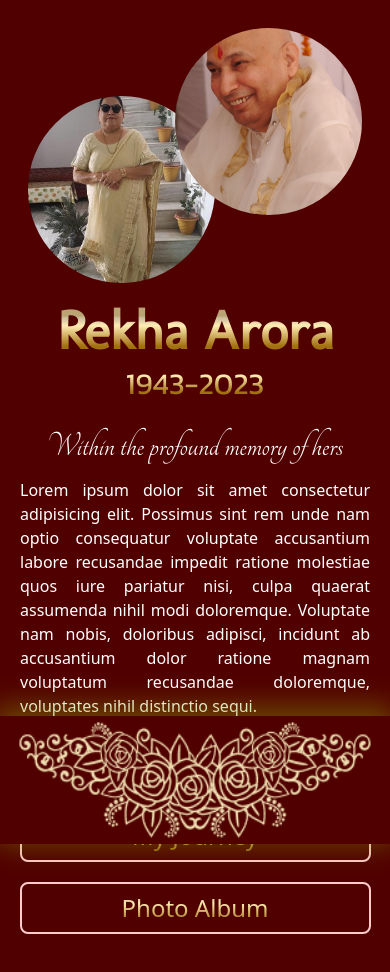
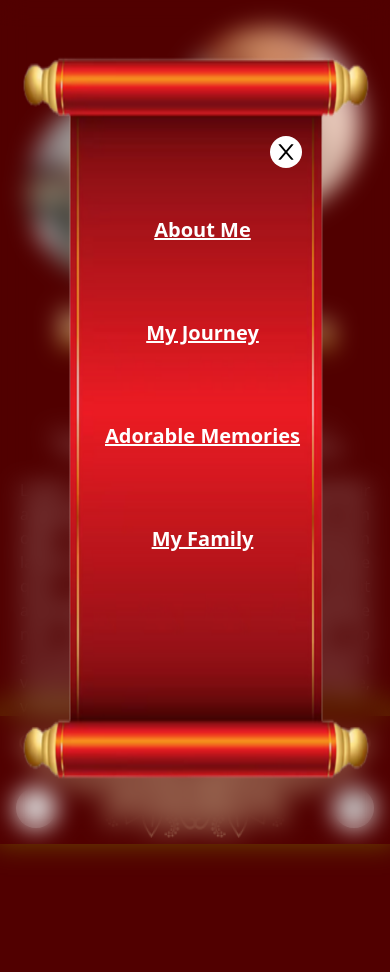
Before and after one commit to UltigendLemate/rekhamam, a Next.js app: page / in a window 390 px wide. Shown: the top 972 px of the page. After the commit the page ends 866 px from the top, so only its background shows below. Built offline with nearby package versions, Linux system fonts and the light colour scheme; grey boxes are pictures that could not be loaded.

Commit message:
traditional scroll menu

```diff
--- a/src/pages/index.js
+++ b/src/pages/index.js
@@ -1,69 +1,151 @@
-import Head from 'next/head'
-import Image from 'next/image'
-import { useState } from 'react'
+import Head from "next/head";
+import Image from "next/image";
+import { useState } from "react";
 
-import { AiOutlineMenu, AiOutlineClose } from 'react-icons/ai'
-import guruji from '../../public/guruji.jpg'
-import rekha_main from '../../public/rekha_main.jpg'
+import { AiOutlineMenu, AiOutlineClose } from "react-icons/ai";
+import guruji from "../../public/guruji.jpg";
+import rekha_main from "../../public/rekha_main.jpg";
 
 export default function Home() {
-  const [hamburger, sethamburger] = useState(true)
+  const [hamburger, sethamburger] = useState(true);
+  const [voice, setvoice] = useState(false);
 
   return (
-    <div className='bg-[#510000] '>
+    <div className="bg-[#510000] ">
       <Head>
         <title>Mrs Rekha Arora</title>
         <meta name="description" content="Generated by create next app" />
         <meta name="viewport" content="width=device-width, initial-scale=1" />
         {/* <link rel="icon" href="/favicon.ico" /> */}
       </Head>
-      <div className=' bg-[#510000] w-full h-full xl:h-[80vh] lg:flex lg:px-20'>
-        <div className='md:scale-75 lg:w-[30%] lg:scale-100 lg:flex lg:flex-col lg:space-y-7 lg:ml-5 lg:justify-center lg:h-[100vh] xl:w-[50%]'>
-        <div className='absolute lg:relative top-24 left-7 h-[48vw] w-[48vw] lg:h-auto lg:w-full lg:top-0 lg:left-0 aspect-square  xl:top-0 xl:w-[48%] xl:left-10'>
-        <Image src={rekha_main} alt='rekha_main' fill={true} className="object-cover rounded-full lg:border-[5px] lg:border-yellow-700" />
+
+      {/* main content div  */}
+      <div className=" bg-[#510000] w-full h-full xl:h-[80vh] lg:flex lg:px-20">
+        <div className="md:scale-75 lg:w-[30%] lg:scale-100 lg:flex lg:flex-col lg:space-y-7 lg:ml-5 lg:justify-center lg:h-[100vh] xl:w-[50%]">
+          <div className="absolute lg:relative top-24 left-7 h-[48vw] w-[48vw] lg:h-auto lg:w-full lg:top-0 lg:left-0 aspect-square   xl:w-[48%] xl:left-10 xl:top-10">
+            <Image
+              src={rekha_main}
+              alt="rekha_main"
+              fill={true}
+              className="object-cover rounded-full lg:border-[5px] lg:border-yellow-700"
+            />
           </div>
-        <div className='absolute top-7 lg:relative right-7 h-[48vw] w-[48vw] lg:top-0 lg:left-0 lg:h-auto lg:w-full  aspect-square xl:absolute xl:top-[calc(50%-17rem)] xl:left-80 xl:w-[48%]'>
-        <Image src={guruji} alt='Guruji' fill={true} className="object-cover rounded-full lg:border-[5px] lg:border-yellow-700" />
+          <div className="absolute top-7 lg:relative right-7 h-[48vw] w-[48vw] lg:top-0 lg:left-0 lg:h-auto lg:w-full  aspect-square xl:absolute xl:top-[calc(50%-17rem)] xl:left-80 xl:w-[48%]">
+            <Image
+              src={guruji}
+              alt="Guruji"
+              fill={true}
+              className="object-cover rounded-full lg:border-[5px] lg:border-yellow-700"
+            />
           </div>
         </div>
 
-      <div className='absolute top-[19rem] lg:static md:top-[calc(50vw-40px)]  lg:flex lg:flex-col lg:justify-center w-full md:text-xl md:w-[calc(100%-160px)] md:left-[80px] xl:w-[50%] xl:relative xl:left-0 xl:top-16 xl:pr-7'>
-        <h1 className='heading text-5xl text-[3.4rem] text-center font-bold font-molengo xl:text-7xl'>Rekha Arora</h1>
-        <h3 className='heading text-3xl text-center font-kanit pt-2 xl:text-4xl'>1943-2023</h3>
-        <h4 className='text-white text-4xl  text-center font-tangerine pt-6 xl:text-5xl'>Within the profound memory of hers</h4>
-        <p className='text-white text-base px-5 text-justify pb-5 pt-3 xl:text-xl '>Lorem ipsum dolor sit amet consectetur adipisicing elit. Possimus sint rem unde nam optio consequatur voluptate accusantium labore recusandae impedit ratione molestiae quos iure pariatur nisi, culpa quaerat assumenda nihil modi doloremque. Voluptate nam nobis, doloribus adipisci, incidunt ab accusantium dolor ratione magnam voluptatum recusandae doloremque, voluptates nihil distinctio sequi.</p>
+        <div className="absolute top-[19rem] lg:static md:top-[calc(50vw-40px)]  lg:flex lg:flex-col lg:justify-center w-full md:text-xl md:w-[calc(100%-160px)] md:left-[80px] xl:w-[50%] xl:h-[100vh] xl:pr-7">
+          <h1 className="heading text-5xl text-[3.4rem] text-center font-bold font-molengo xl:text-7xl">
+            Rekha Arora
+          </h1>
+          <h3 className="heading text-3xl text-center font-kanit pt-2 xl:text-4xl">
+            1943-2023
+          </h3>
+          <h4 className="text-white text-4xl  text-center font-tangerine pt-6 xl:text-5xl">
+            Within the profound memory of hers
+          </h4>
+          <p className="text-white text-base px-5 text-justify pb-5 pt-3 xl:text-xl ">
+            Lorem ipsum dolor sit amet consectetur adipisicing elit. Possimus
+            sint rem unde nam optio consequatur voluptate accusantium labore
+            recusandae impedit ratione molestiae quos iure pariatur nisi, culpa
+            quaerat assumenda nihil modi doloremque. Voluptate nam nobis,
+            doloribus adipisci, incidunt ab accusantium dolor ratione magnam
+            voluptatum recusandae doloremque, voluptates nihil distinctio sequi.
+          </p>
 
+          {/* <div className='grid space-y-5 xl:hidden pb-5 lg:grid-cols-2 lg:px-6 lg:gap-x-6'>
 
-        <div className='grid space-y-5 xl:hidden pb-5 lg:grid-cols-2 lg:px-6 lg:gap-x-6'>
-          {/* Check out: */}
           <div className='heading text-center  text-2xl  p-2 w-[90%] lg:w-full mx-auto border-2 border-red-200 lg:border-yellow-600 lg:font-semibold rounded-lg lg:col-span-2'>My Family and Friends</div>
           <div className='heading text-center  text-2xl  p-2 w-[90%] lg:w-full mx-auto border-2 border-red-200 lg:border-yellow-600 lg:font-semibold rounded-lg '>My Journey</div>
           <div className='heading text-center  text-2xl  p-2 w-[90%] lg:w-full mx-auto border-2 border-red-200 lg:border-yellow-600 lg:font-semibold rounded-lg '>Photo Album</div>
+        </div> */}
+
+          <div className="w-full h-32 sm:hidden bg-transparent"></div>
+        </div>
       </div>
 
-        <div className='w-full h-32 sm:hidden bg-transparent'></div>
+      {/* bottom image on phone  */}
+      <div className="fixed sm:hidden bottom-0 left-0 h-32 w-[100vw] bg-[#510000] shadowOnImg">
+        <Image src="/set.png" alt="set" fill={true} className=" scale-90 " />
+      </div>
+
+      {/* left image on md+  */}
+      <div className="fixed hidden sm:block rotate-90 top-[calc(50%-40px)] right-[calc(50%-40px)] h-20 w-full  ">
+        <Image
+          src="/set.png"
+          alt="set"
+          fill={true}
+          className=" scale-90 object-contain"
+        />
+      </div>
+
+      {/* right img on md+  */}
+      <div className="fixed hidden sm:block -rotate-90 top-[calc(50%-40px)] left-[calc(50%-40px)] h-20 w-full  ">
+        <Image
+          src="/set.png"
+          alt="set"
+          fill={true}
+          className=" scale-90 object-contain"
+        />
+      </div>
+
+      {/* menu button on bl  */}
+      <div
+        className="bg-white h-10 lg:h-14 lg:w-14 w-10  rounded-full p-2 fixed bottom-4 left-4 text-2xl lg:text-4xl cursor-pointer"
+        onClick={() =>
+          sethamburger((prev) => {
+            return !prev;
+          })
+        }
+      >
+        {hamburger ?  <AiOutlineClose />:<AiOutlineMenu /> }
+      </div>
+
+      {/* menu button on br  */}
+      <div
+        className="bg-white h-10 lg:h-14 lg:w-14 w-10  rounded-full p-2 fixed bottom-4 right-4 cursor-pointer"
+        onClick={() =>
+          setvoice((prev) => {
+            return !prev;
+          })
+        }
+      >
+        {voice ? (
+          <img src="https://img.icons8.com/ios/50/null/medium-volume--v1.png" />
+        ) : (
+          <img src="https://img.icons8.com/ios/50/null/no-audio--v1.png" />
+        )}
+      </div>
+
+      {hamburger&& <div className="Navm  z-50 backdrop-blur-md h-full w-full fixed top-0 left-0 py-10">
+        <div className="max-w-[500px] h-[90%] grid relative sm:absolute sm:left-[calc(50%-250px)] items-center font-bold justify-center">
+          <div className="text-black bg-white rounded-full p-1 font-extrabold text-2xl absolute top-[6rem] right-[5.5rem] lg:right-[6rem] cursor-pointer" onClick={() =>
+          sethamburger((prev) => {
+            return !prev;
+          })
+        }>
+          <AiOutlineClose />
+          </div>
+
+          <div className=" max-w-[400px] h-[60%] absolute top-44 left-[calc(50%-90px)]  grid justify-around">
+            <a href=" " className="text-white underline text-xl capitalize text-center">About Me</a>
+            <a href="" className="text-white underline text-xl capitalize text-center">My Journey</a>
+            <a href="" className="text-white underline text-xl capitalize text-center">Adorable Memories</a>
+            <a href="" className="text-white underline text-xl capitalize text-center">My Family</a>
 
           </div>
-      </div>
-      <div className=' gap-y-5 hidden xl:grid pb-5 lg:grid-cols-3 lg:px-28 gap-x-6 -mt-5 '>
-          <div className='heading text-center  text-2xl  p-2 w-[90%] lg:w-full mx-auto border-2 border-red-200 lg:border-yellow-600 lg:font-semibold rounded-lg '>My Family and Friends</div>
-          <div className='heading text-center  text-2xl  p-2 w-[90%] lg:w-full mx-auto border-2 border-red-200 lg:border-yellow-600 lg:font-semibold rounded-lg '>My Journey</div>
-          <div className='heading text-center  text-2xl  p-2 w-[90%] lg:w-full mx-auto border-2 border-red-200 lg:border-yellow-600 lg:font-semibold rounded-lg '>Photo Album</div>
-        </div>
 
-<div className='fixed sm:hidden bottom-0 left-0 h-32 w-[100vw] bg-[#510000] shadowOnImg'>
-  <Image src="/set.png" alt='set' fill={true} className=" scale-90 " />
-</div>
-
-<div className='fixed hidden sm:block rotate-90 top-[calc(50%-40px)] right-[calc(50%-40px)] h-20 w-full  '>
-  <Image src="/set.png" alt='set' fill={true} className=" scale-90 object-contain" />
-</div>
-
-<div className='fixed hidden sm:block -rotate-90 top-[calc(50%-40px)] left-[calc(50%-40px)] h-20 w-full  '>
-  <Image src="/set.png" alt='set' fill={true} className=" scale-90 object-contain" />
+          <img src="/scroll.png"  alt="scroll" className=" object-fill  w-[90vw] h-[90vh]" />
         </div>
 
 
+      </div>}
     </div>
-  )
+  );
 }
--- a/src/pages/trash.js
+++ b/src/pages/trash.js
@@ -28,7 +28,11 @@ export default function Home() {
             <li className='cursor-pointer'>Family</li>
             <li className='cursor-pointer'>My Album</li>
 
-
+      {/* <div className=' gap-y-5 hidden xl:grid pb-5 lg:grid-cols-3 lg:px-28 gap-x-6 -mt-5 '>
+          <div className='heading text-center  text-2xl  p-2 w-[90%] lg:w-full mx-auto border-2 border-red-200 lg:border-yellow-600 lg:font-semibold rounded-lg '>My Family and Friends</div>
+          <div className='heading text-center  text-2xl  p-2 w-[90%] lg:w-full mx-auto border-2 border-red-200 lg:border-yellow-600 lg:font-semibold rounded-lg '>My Journey</div>
+          <div className='heading text-center  text-2xl  p-2 w-[90%] lg:w-full mx-auto border-2 border-red-200 lg:border-yellow-600 lg:font-semibold rounded-lg '>Photo Album</div>
+        </div> */}
 
           </ul>
         </div>
```
Also changed, not shown: public/scroll.png (added). Lines whose indentation alone changed are shown as unchanged.
